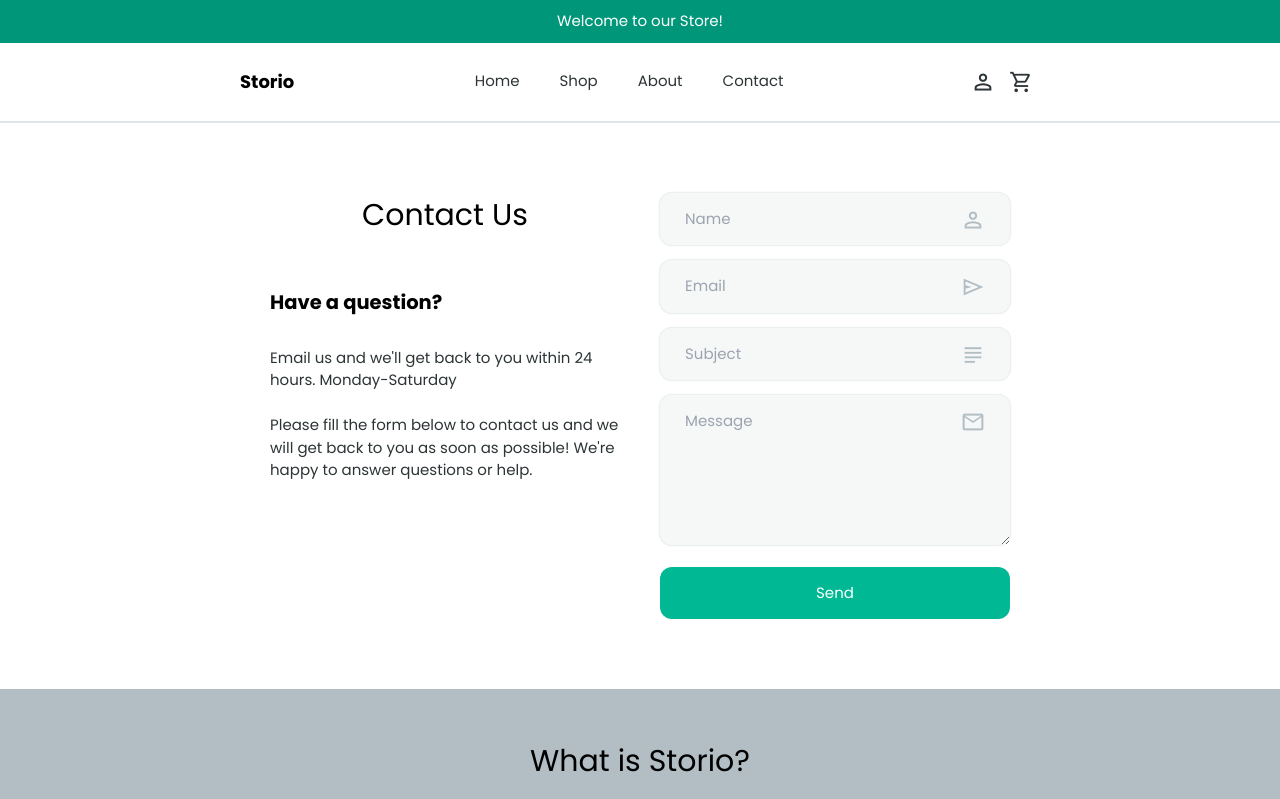
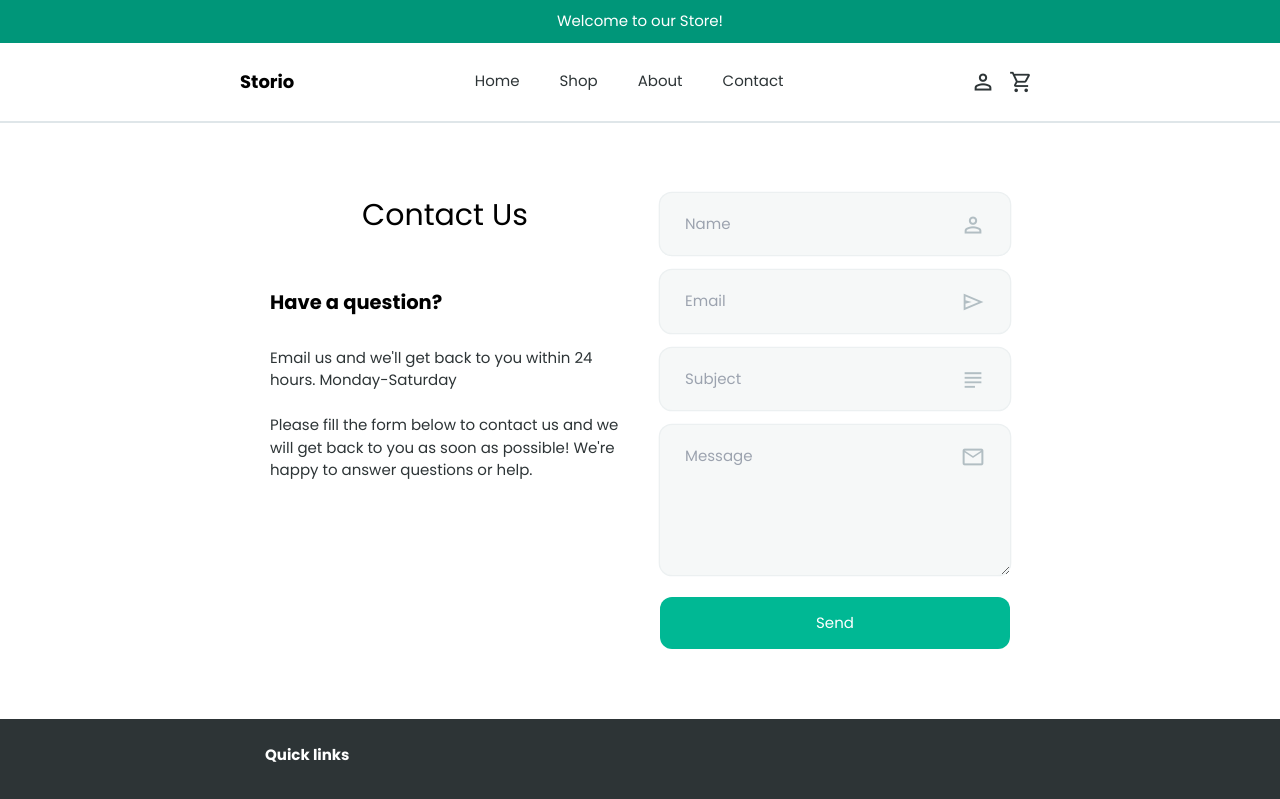
Before and after one commit to marwanzaky/next-ecommerce, a React (Create React App) app: page /contact in a window 1280 px wide. Shown: the top 799 px of the page. Built offline with nearby package versions, Linux system fonts and the light colour scheme.

Commit message:
Update ContactPage.js

```diff
--- a/src/css/styles.css
+++ b/src/css/styles.css
@@ -176,7 +176,7 @@ input[type=text],
 input[type=password],
 textarea {
   width: 100%;
-  padding: 15px 25px;
+  padding: 20px 25px;
   margin-bottom: 15px;
   outline: none;
   border: none;
@@ -192,12 +192,12 @@ textarea:focus {
 }
 
 textarea {
-  padding: 15px 25px;
+  padding: 20px 25px;
   min-height: 150px;
 }
 
 input[type=number] {
-  padding: 15px 30px;
+  padding: 20px 30px;
   border: solid 2px var(--color-grey-0);
   border-radius: var(--border-radius);
 }
@@ -209,7 +209,7 @@ input[type=number] {
   position: absolute;
   top: 0;
   right: 0;
-  padding-top: 15px;
+  padding-top: 20px;
   padding-right: 25px;
   color: var(--color-grey-1);
 }
--- a/src/css/styles.scss
+++ b/src/css/styles.scss
@@ -19,7 +19,7 @@
 /*------- BASIC SETUP -------*/
 $btn-pv: 15px;
 $btn-ph: 30px;
-$field-pv: $btn-pv;
+$field-pv: 20px;
 $field-ph: 25px;
 
 * {
--- a/src/pages/ContactPage.js
+++ b/src/pages/ContactPage.js
@@ -1,6 +1,5 @@
 import NavigationSection from '../sections/Navigation';
 import ContactSection from '../sections/Contact';
-import AboutSection from '../sections/About';
 import FooterSection from '../sections/Footer';
 
 function ContactPage() {
@@ -8,7 +7,6 @@ function ContactPage() {
         <div className="App">
             <NavigationSection />
             <ContactSection />
-            <AboutSection />
             <FooterSection />
         </div>
     );
```
Also changed, not shown: 1 other file (tests, documents, lock files or other folders).
